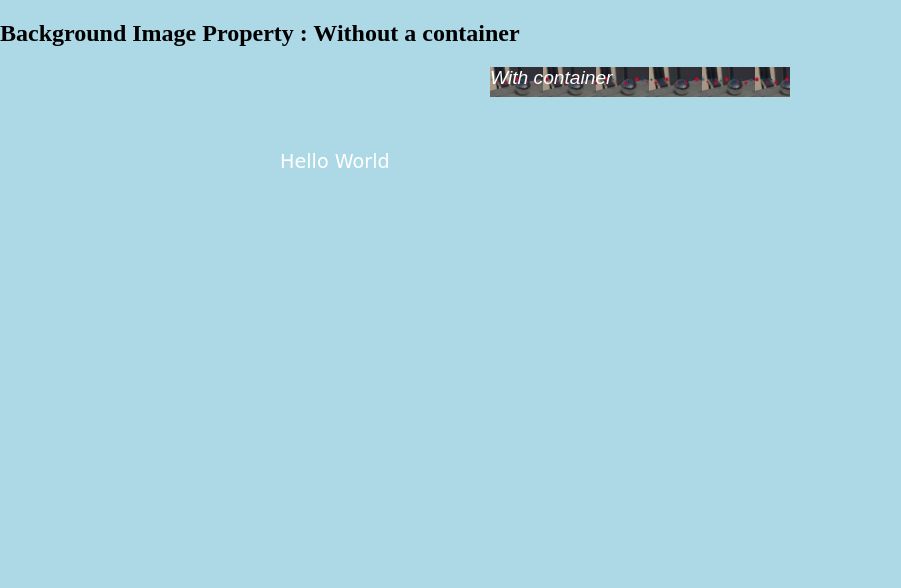
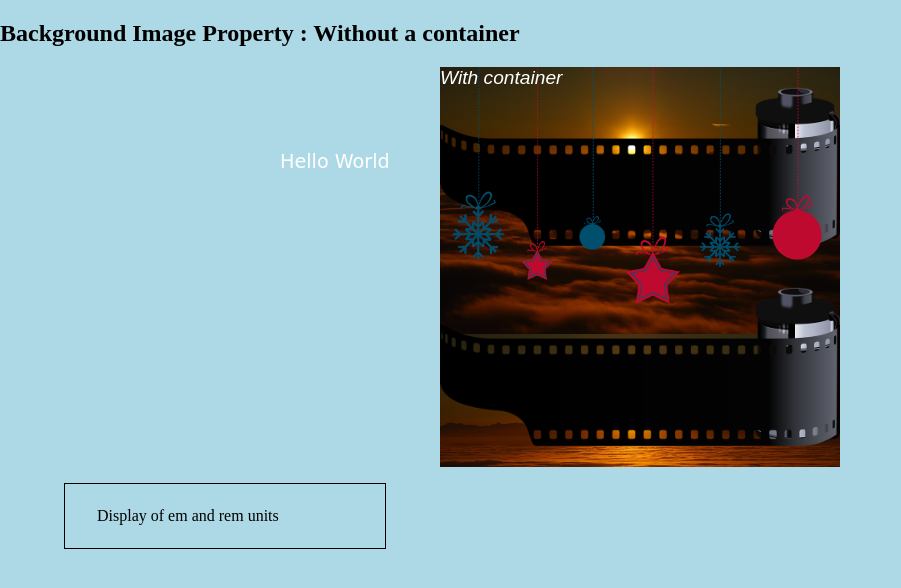
Before and after one commit to Asif20772/Day_8_CSS_Backgrounds_and_Units, a plain HTML site: page index.html in a window 1280 px wide. Shown: the whole page, without its empty margins (0-901 px from the left). Drawn offline with Linux system fonts and the light colour scheme.

Commit message:
2nd commit day8

```diff
--- a/index.html
+++ b/index.html
@@ -11,13 +11,16 @@
     Background Image Property : Without a container
   </h2>
 
-  <div class="container"> With container
+  <div class="container">With container
   </div>
 
   <div class="row">
     Hello World
   </div>
 
+  <p>
+    Display of em and rem units
+  </p>
 
 
 </body>
--- a/style.css
+++ b/style.css
@@ -6,8 +6,8 @@ body {
 }
 
 .container {
-    width: 300px;
-    height: 30px;
+    width: 400px;
+    height: 400px;
     background-color: blueviolet;
     margin: 0 auto;
     position: relative;
@@ -16,7 +16,7 @@ body {
     font-size: larger;
     font-style: oblique;
     /* background-size: 300px; */
-    background-image: url(ball-1906468_1280.png), url(img1.jpg);
+    background-image: url(ball-1906468_1280.png), url(photography-149174_960_720.png),url(img2.jpg);
     background-repeat: repeat;
     background-size: contain;
 
@@ -38,3 +38,21 @@ body {
     /* background-repeat: no-repeat; */
     /* background-position: center bottom; */
 }
+
+p {
+    font-size: 16px;
+    line-height: 4em;
+    margin-left: 4em;
+    width: 20em;
+    text-indent: 2em;
+    border: 1px solid black;
+  }
+
+  div {
+    font-size: 30px;
+
+  }
+
+  span {
+    font-size: 0.5em;
+  }
```
